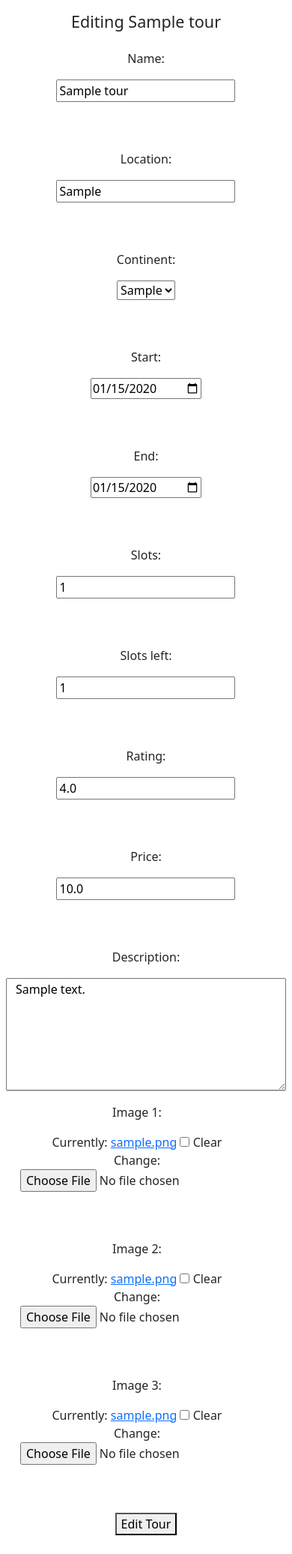
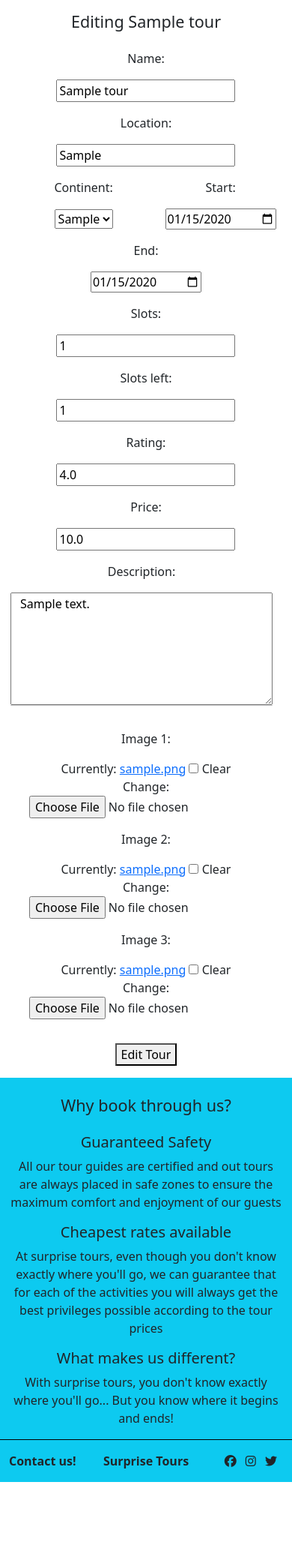
Before and after one commit to lpewton/surprise-tours, a Django app: page /tours/edit_tour/1 in a window 390 px wide. Shown: the part 168-2240 px from the top of the page at 75% size. After the commit the page ends 2144 px from the top, so only its background shows below. Run offline with Django 3.2, Linux system fonts and the light colour scheme; a user stored in the database is signed in; tables that the repository leaves empty hold one stand-in row (values such as "Sample post"); some libraries are stand-ins or nearby versions.

Commit message:
Add responsiveness for edit tour page

```diff
--- a/tours/templates/tours/edit_tour.html
+++ b/tours/templates/tours/edit_tour.html
@@ -9,27 +9,28 @@
             {% csrf_token %}
             {% for field in form %}
             {% if field.name == 'start' or field.name == 'end' %}
-            <div class="row col-md-4 px-2 mb-5">
+            <div class="col-md-4 col-lg-4 px-2 mb-3 mb-md-5">
                 <p>{{ field.label }}:</p>
-                <p>
-                    <input type="date" name="{{ field.html_name }}" value="{{ field.value|date:'Y-m-d' }}">
-                </p>
+                <input class="col-12 col-lg-7" type="date" name="{{ field.html_name }}"
+                    value="{{ field.value|date:'Y-m-d' }}">
             </div>
             {% elif field.name == 'description' %}
-            <div class="row col-md-4 px-2 mb-5">
+            <div class="row col-12 px-2 mb-3 mb-md-5">
                 <p>{{ field.label }}:</p>
                 <textarea name="{{ field.html_name }}"
                     style="height: 150px;">{% if field.value %}{{ field.value }} {% else %} Description {% endif %} </textarea>
                 <hr class="w-100">
+            </div>
+            <br>
             {% else %}
-                <div class="row col-md-4 px-2 mb-5">
+            <div class="row col-md-4 px-2 mb-3 mb-md-5">
                 <p>{{ field.label }}:</p>
-                    <p>{{ field }}</p>
+                <p class="mb-0">{{ field }}</p>
             </div>
             {% endif %}
             {% endfor %}
-                <div class="">
-                    <button type="submit">Edit Tour</button>
+            <div>
+                <button class="mt-3" type="submit">Edit Tour</button>
             </div>
         </form>
     </div>
```
Lines whose indentation alone changed are shown as unchanged.
